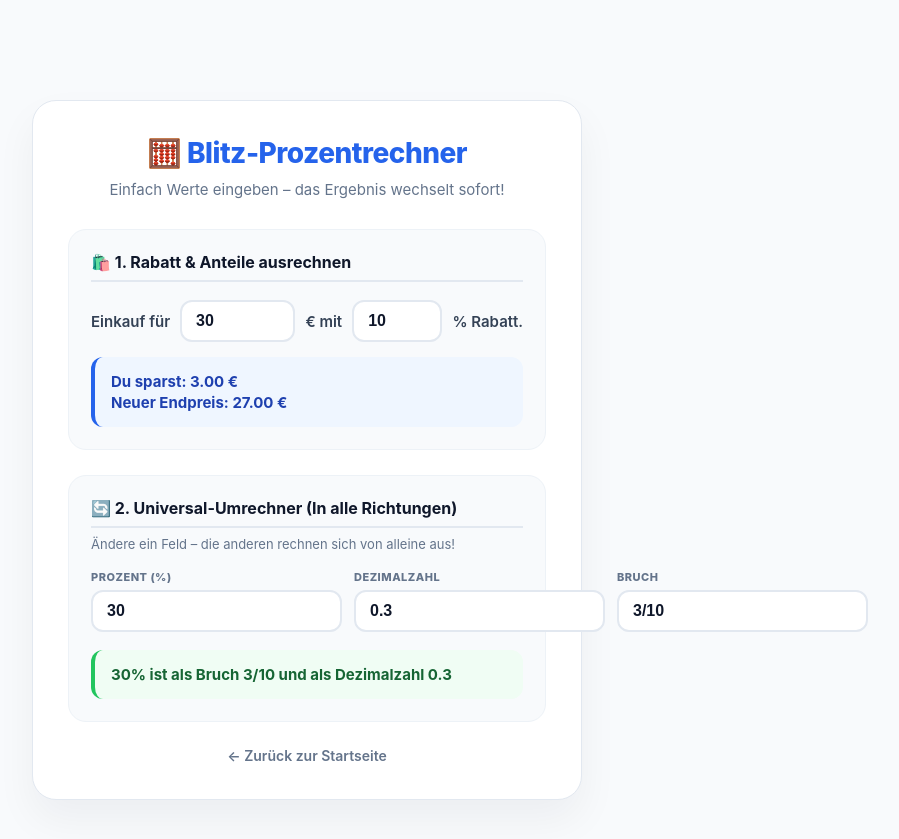
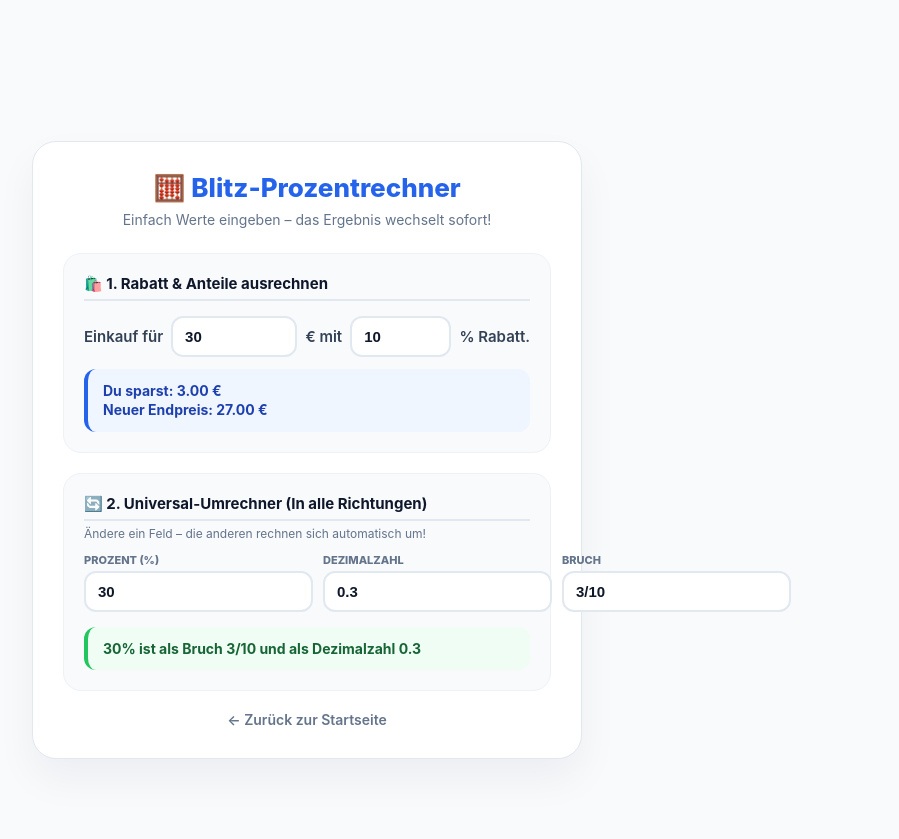
Before and after one commit to julian13053/julian13053.github.io, a Jekyll site: the page built from prozentrechner.html, in a window 1280 px wide. Shown: the top 839 px of the page, without its empty margins (333-1232 px from the left). Built offline with Jekyll 4.4.1, drawn with Linux system fonts in a browser that asks for light colours.

Commit message:
Update prozentrechner.html

```diff
--- a/prozentrechner.html
+++ b/prozentrechner.html
@@ -21,7 +20,7 @@ permalink: /prozentrechner/
 
         body {
             margin: 0;
-            font-family: -apple-system, BlinkMacSystemFont, "Segoe UI", Roboto, Helvetica, Arial, sans-serif;
+            font-family: -apple-system, BlinkMacSystemFont, "Segoe UI", Roboto, sans-serif;
             background-color: var(--bg);
             color: var(--text);
             display: flex;
@@ -38,69 +37,68 @@ permalink: /prozentrechner/
             width: 100%;
             border-radius: 24px;
             box-shadow: 0 20px 40px rgba(15, 23, 42, 0.05);
-            padding: 35px;
+            padding: 30px;
             border: 1px solid var(--border);
             box-sizing: border-box;
         }
 
         .calc-header {
             text-align: center;
-            margin-bottom: 30px;
+            margin-bottom: 25px;
         }
 
         .calc-header h1 {
-            font-size: 28px;
+            font-size: 26px;
             color: var(--primary);
-            margin: 0 0 10px 0;
+            margin: 0 0 8px 0;
             font-weight: 800;
-            letter-spacing: -0.5px;
         }
 
         .calc-header p {
             color: var(--text-muted);
-            font-size: 15px;
+            font-size: 14px;
             margin: 0;
         }
 
         .calc-section {
             background: #f8fafc;
-            padding: 22px;
+            padding: 20px;
             border-radius: 18px;
-            margin-bottom: 25px;
+            margin-bottom: 20px;
             border: 1px solid #edf2f7;
             box-sizing: border-box;
         }
 
         .calc-section h2 {
-            font-size: 16px;
+            font-size: 15px;
             color: var(--text);
             margin-top: 0;
-            margin-bottom: 18px;
+            margin-bottom: 15px;
             border-bottom: 2px solid var(--border);
-            padding-bottom: 8px;
+            padding-bottom: 6px;
             font-weight: 700;
         }
 
         .input-inline-row {
             display: flex;
             flex-wrap: wrap;
-            gap: 10px;
+            gap: 8px;
             align-items: center;
             font-size: 15px;
             font-weight: 600;
             color: #334155;
-            margin-bottom: 15px;
+            margin-bottom: 12px;
         }
 
         .input-field {
-            padding: 10px 14px;
+            padding: 10px 12px;
             border: 2px solid var(--border);
             background: #ffffff;
             border-radius: 12px;
             font-weight: 700;
             color: var(--text);
             outline: none;
-            font-size: 16px;
+            font-size: 15px;
             transition: border-color 0.2s;
             box-sizing: border-box;
         }
@@ -109,38 +107,34 @@ permalink: /prozentrechner/
             border-color: var(--primary);
         }
 
-        /* Spezialbreiten für die Inline-Zeile */
         .w-preis { width: 100px; flex-grow: 1; }
         .w-prozent { width: 75px; flex-grow: 1; }
 
         .result-box {
             background: #eff6ff;
             border-left: 4px solid var(--primary);
-            padding: 14px 16px;
+            padding: 12px 15px;
             border-radius: 12px;
-            font-size: 15px;
+            font-size: 14px;
             color: #1e40af;
             font-weight: 700;
-            margin-top: 5px;
             line-height: 1.4;
         }
 
         .grid-3 {
             display: grid;
             grid-template-columns: repeat(3, 1fr);
-            gap: 12px;
+            gap: 10px;
         }
 
         @media (max-width: 440px) {
-            .grid-3 {
-                grid-template-columns: 1fr;
-            }
+            .grid-3 { grid-template-columns: 1fr; }
         }
 
         .grid-box {
             display: flex;
             flex-direction: column;
-            gap: 6px;
+            gap: 4px;
         }
 
         .grid-box label {
@@ -148,18 +142,16 @@ permalink: /prozentrechner/
             font-weight: 800;
             color: var(--text-muted);
             text-transform: uppercase;
-            letter-spacing: 0.5px;
         }
 
         .back-link {
             display: block;
             text-align: center;
-            margin-top: 10px;
+            margin-top: 15px;
             color: var(--text-muted);
             text-decoration: none;
             font-size: 14px;
             font-weight: 600;
-            transition: color 0.2s;
         }
 
         .back-link:hover {
@@ -185,14 +177,12 @@ permalink: /prozentrechner/
             <input type="number" id="rabattProzent" class="input-field w-prozent" value="10" oninput="rechneRabatt()">
             <span>% Rabatt.</span>
         </div>
-        <div id="rabattErgebnis" class="result-box">
-            Geladen...
-        </div>
+        <div id="rabattErgebnis" class="result-box"></div>
     </div>
 
     <div class="calc-section">
         <h2>🔄 2. Universal-Umrechner (In alle Richtungen)</h2>
-        <p style="font-size: 13px; color: var(--text-muted); margin-top: -10px; margin-bottom: 18px;">Ändere ein Feld – die anderen rechnen sich von alleine aus!</p>
+        <p style="font-size: 12px; color: var(--text-muted); margin-top: -10px; margin-bottom: 12px;">Ändere ein Feld – die anderen rechnen sich automatisch um!</p>
 
         <div class="grid-3">
             <div class="grid-box">
@@ -208,9 +198,7 @@ permalink: /prozentrechner/
                 <input type="text" id="convBruch" class="input-field" value="3/10" oninput="vonBruch()">
             </div>
         </div>
-        <div id="umrechnungInfo" class="result-box" style="margin-top: 18px; background: #f0fdf4; border-left-color: #22c55e; color: #166534;">
-            Geladen...
-        </div>
+        <div id="umrechnungInfo" class="result-box" style="margin-top: 15px; background: #f0fdf4; border-left-color: #22c55e; color: #166534;"></div>
     </div>
 
     <a href="/index.html" class="back-link">← Zurück zur Startseite</a>
@@ -220,17 +208,13 @@ permalink: /prozentrechner/
 function rechneRabatt() {
     const preis = parseFloat(document.getElementById('rabattPreis').value) || 0;
     const prozent = parseFloat(document.getElementById('rabattProzent').value) || 0;
-
     const ersparnis = (preis * prozent) / 100;
     const endpreis = preis - ersparnis;
-
     document.getElementById('rabattErgebnis').innerHTML =
         `Du sparst: <strong>${ersparnis.toFixed(2)} €</strong><br>Neuer Endpreis: <strong>${endpreis.toFixed(2)} €</strong>`;
 }
 
-function ggt(a, b) {
-    return b ? ggt(b, a % b) : a;
-}
+function ggt(a, b) { return b ? ggt(b, a % b) : a; }
 
 function prozentZuBruch(prozent) {
     if (prozent === 0 || isNaN(prozent)) return "0";
@@ -244,14 +228,11 @@ function vonProzent() {
     const pInput = document.getElementById('convProzent');
     const dInput = document.getElementById('convDezimal');
     const bInput = document.getElementById('convBruch');
-
     let p = parseFloat(pInput.value);
     if (isNaN(p)) { dInput.value = ""; bInput.value = ""; return; }
-
     let d = p / 100;
     dInput.value = Number(d.toFixed(4));
     bInput.value = prozentZuBruch(p);
-
     aktualisiereInfoText(p, dInput.value, bInput.value);
 }
 
@@ -259,14 +240,11 @@ function vonDezimal() {
     const pInput = document.getElementById('convProzent');
     const dInput = document.getElementById('convDezimal');
     const bInput = document.getElementById('convBruch');
-
     let d = parseFloat(dInput.value);
     if (isNaN(d)) { pInput.value = ""; bInput.value = ""; return; }
-
     let p = d * 100;
     pInput.value = Number(p.toFixed(2));
     bInput.value = prozentZuBruch(p);
-
     aktualisiereInfoText(pInput.value, d, bInput.value);
 }
 
@@ -274,22 +252,16 @@ function vonBruch() {
     const pInput = document.getElementById('convProzent');
     const dInput = document.getElementById('convDezimal');
     const bInput = document.getElementById('convBruch');
-
     let bruchText = bInput.value.trim();
     if (!bruchText.includes('/')) return;
-
     let teile = bruchText.split('/');
     let zaehler = parseFloat(teile[0]);
     let nenner = parseFloat(teile[1]);
-
     if (isNaN(zaehler) || isNaN(nenner) || nenner === 0) return;
-
     let d = zaehler / nenner;
     let p = d * 100;
-
     dInput.value = Number(d.toFixed(4));
     pInput.value = Number(p.toFixed(2));
-
     aktualisiereInfoText(pInput.value, dInput.value, bruchText);
 }
 
```
Also changed, not shown: other parts of prozentrechner.html (+2 -3 lines).
